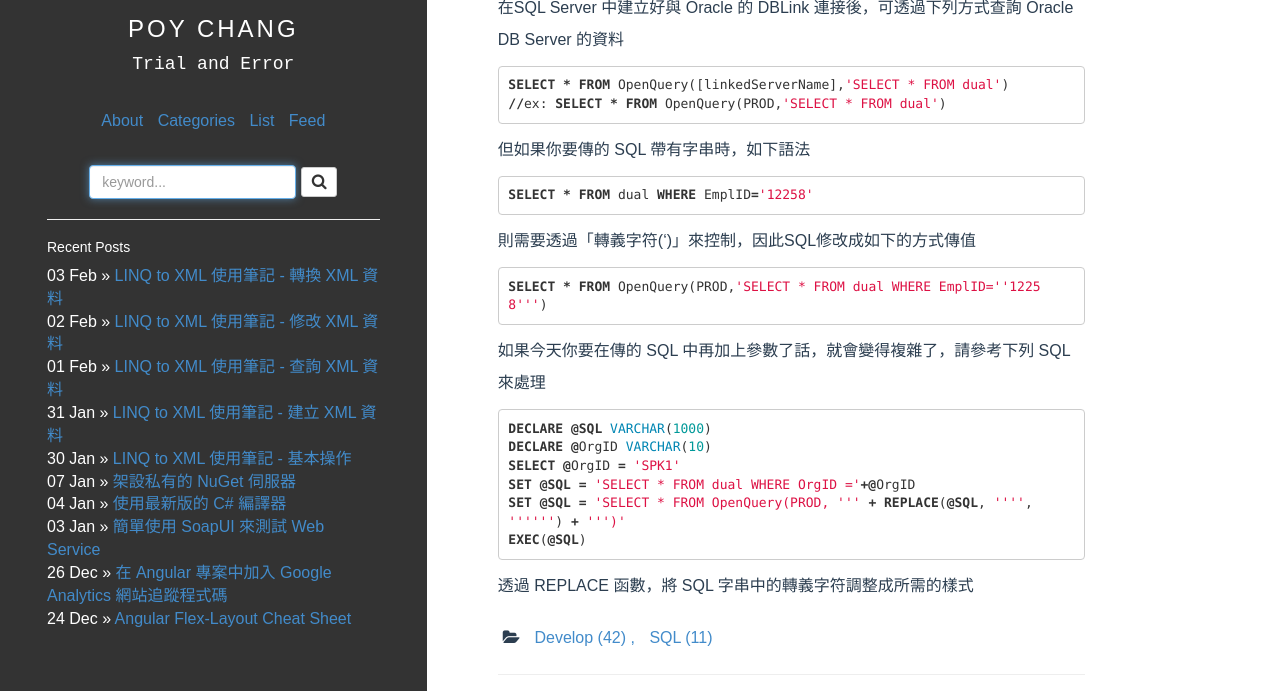
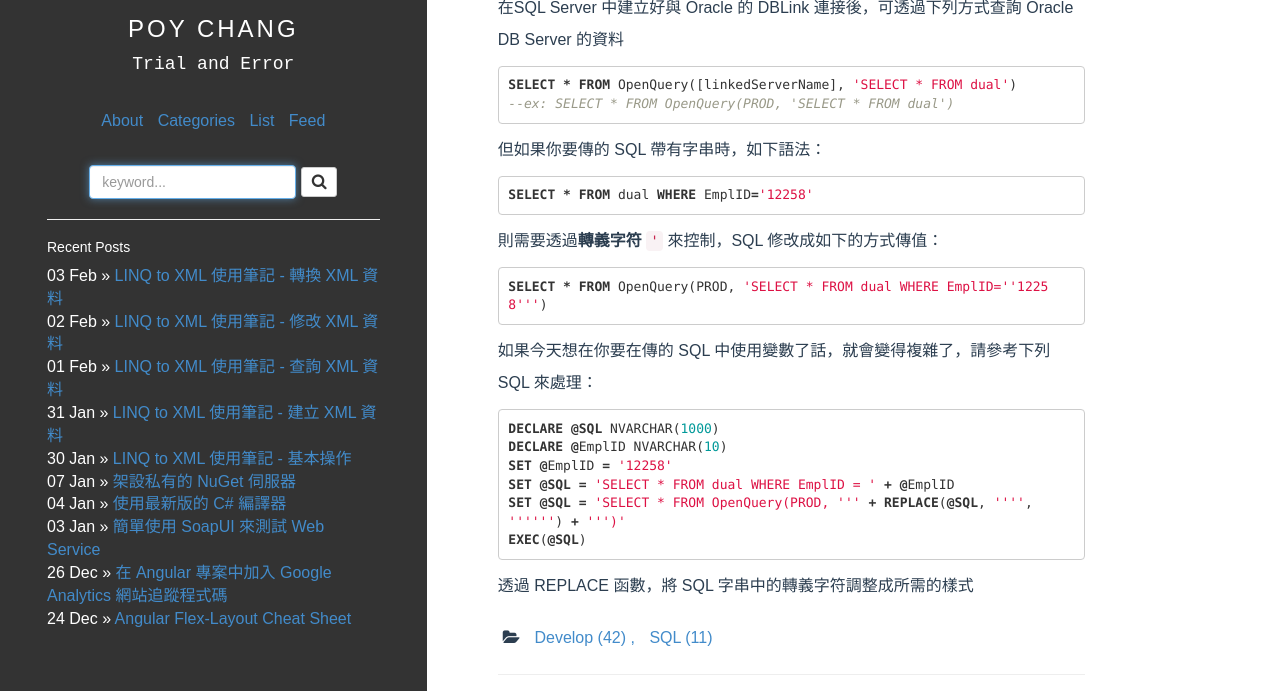
Before and after one commit to poychang/poychang.github.io, a Jekyll site: the page built from _posts/2014-03-15-sql-server-open-query.md, in a window 1280 px wide, cut to the strip 180-871 px from the top of the page. Built offline with Jekyll 4.4.1, drawn with Linux system fonts in a browser that asks for light colours; some web fonts are replaced; comment, search, counter and statistics services are not loaded.

Commit message:
alter post

````diff
--- a/_posts/2014-03-15-sql-server-open-query.md
+++ b/_posts/2014-03-15-sql-server-open-query.md
@@ -9,29 +9,29 @@ categories: [Develop, SQL]
 在SQL Server 中建立好與 Oracle 的 DBLink 連接後，可透過下列方式查詢 Oracle DB Server 的資料
 
 ```sql
-SELECT * FROM OpenQuery([linkedServerName],'SELECT * FROM dual')
-//ex: SELECT * FROM OpenQuery(PROD,'SELECT * FROM dual')
+SELECT * FROM OpenQuery([linkedServerName], 'SELECT * FROM dual')
+--ex: SELECT * FROM OpenQuery(PROD, 'SELECT * FROM dual')
 ```
 
-但如果你要傳的 SQL 帶有字串時，如下語法
+但如果你要傳的 SQL 帶有字串時，如下語法：
 
 ```sql
 SELECT * FROM dual WHERE EmplID='12258'
 ```
 
-則需要透過「轉義字符(')」來控制，因此SQL修改成如下的方式傳值
+則需要透過**轉義字符** `'` 來控制，SQL 修改成如下的方式傳值：
 
 ```sql
-SELECT * FROM OpenQuery(PROD,'SELECT * FROM dual WHERE EmplID=''12258''')
+SELECT * FROM OpenQuery(PROD, 'SELECT * FROM dual WHERE EmplID=''12258''')
 ```
 
-如果今天你要在傳的 SQL 中再加上參數了話，就會變得複雜了，請參考下列 SQL 來處理
+如果今天想在你要在傳的 SQL 中使用變數了話，就會變得複雜了，請參考下列 SQL 來處理：
 
 ```sql
-DECLARE @SQL VARCHAR(1000)
-DECLARE @OrgID VARCHAR(10)
-SELECT @OrgID = 'SPK1'
-SET @SQL = 'SELECT * FROM dual WHERE OrgID ='+@OrgID
+DECLARE @SQL NVARCHAR(1000)
+DECLARE @EmplID NVARCHAR(10)
+SET @EmplID = '12258'
+SET @SQL = 'SELECT * FROM dual WHERE EmplID = ' + @EmplID
 SET @SQL = 'SELECT * FROM OpenQuery(PROD, ''' + REPLACE(@SQL, '''', '''''') + ''')'
 EXEC(@SQL)
 ```
````
